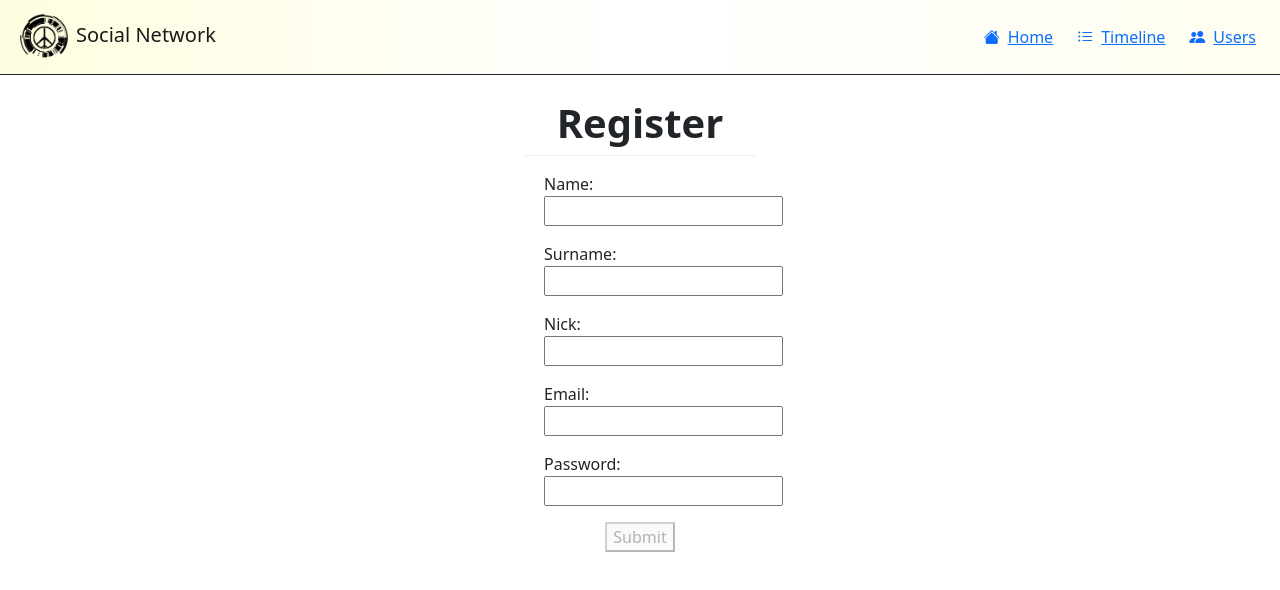
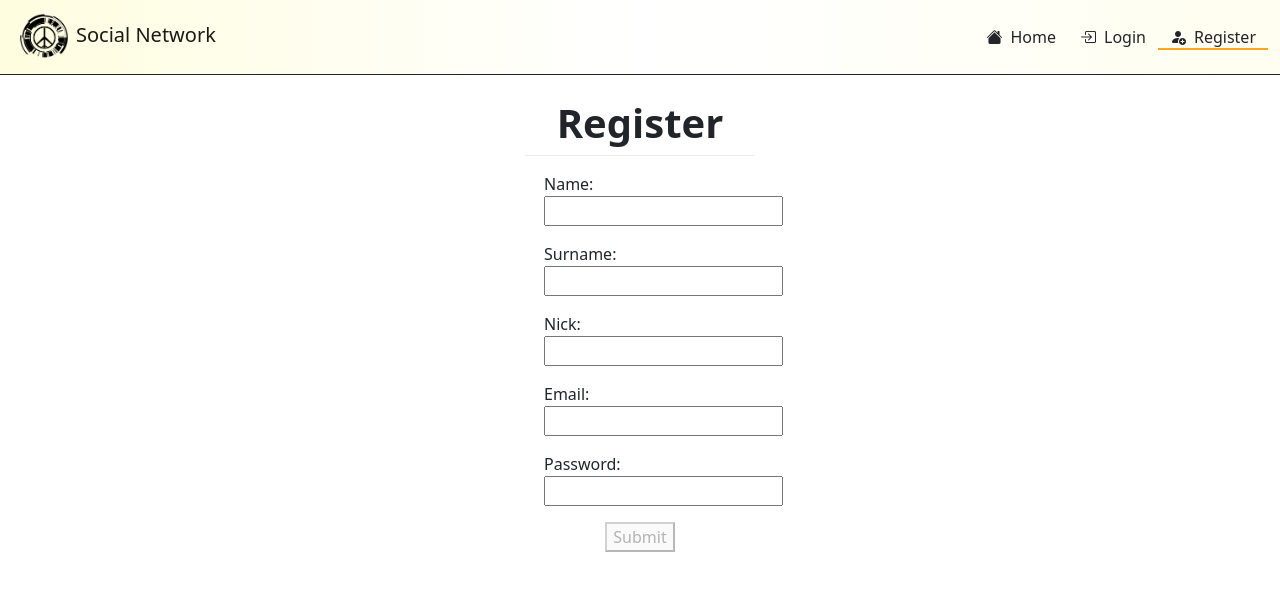
Before and after one commit to Rubru94/social-network-mean-stack, an Angular app in the folder frontend/: page /register in a window 1280 px wide. Shown: the top 590 px of the page. Built offline with nearby package versions, Linux system fonts and the light colour scheme.

Commit message:
feat: User session using localstorage

```diff
--- a/frontend/src/app/public/components/login/login.component.ts
+++ b/frontend/src/app/public/components/login/login.component.ts
@@ -1,5 +1,6 @@
 import { Component, OnInit } from '@angular/core';
 import { AbstractControl, FormBuilder, FormControl, FormGroup, Validators } from '@angular/forms';
+import { Router } from '@angular/router';
 import { FormStatus } from '../../models/form-status.model';
 import { User } from '../../models/user.model';
 import { UserService } from '../../services/user.service';
@@ -13,11 +14,10 @@ export class LoginComponent implements OnInit {
     title: string;
     user: User;
     status: FormStatus;
-    token?: string;
     errMsg?: string;
     loginForm: FormGroup;
 
-    constructor(private fb: FormBuilder, private userService: UserService) {
+    constructor(private fb: FormBuilder, private router: Router, private userService: UserService) {
         this.title = 'Login';
         this.user = new User();
         this.status = FormStatus.None;
@@ -45,10 +45,10 @@ export class LoginComponent implements OnInit {
 
     onSubmit(form: FormGroup) {
         this.user = new User(form.value);
-        this.userService.login(this.user, true).subscribe({
-            next: (res: { token: string }) => {
-                this.token = res?.token;
-                console.log(this.token);
+        this.userService.login(this.user).subscribe({
+            next: (res: User | { token: string }) => {
+                localStorage.setItem('identity', JSON.stringify(res));
+                this.requestToken();
                 this.status = FormStatus.Valid;
                 form.reset();
             },
@@ -58,4 +58,17 @@ export class LoginComponent implements OnInit {
             }
         });
     }
+
+    requestToken() {
+        this.userService.login(this.user, true).subscribe({
+            next: (res: User | { token: string }) => {
+                localStorage.setItem('token', (res as { token: string })?.token);
+                this.router.navigateByUrl('/');
+            },
+            error: (err: Error) => {
+                this.status = FormStatus.Invalid;
+                this.errMsg = err.message;
+            }
+        });
+    }
 }
--- a/frontend/src/app/public/public.component.ts
+++ b/frontend/src/app/public/public.component.ts
@@ -5,4 +5,6 @@ import { Component } from '@angular/core';
     templateUrl: './public.component.html',
     styleUrls: ['./public.component.scss']
 })
-export class PublicComponent {}
+export class PublicComponent {
+    constructor() {}
+}
--- a/frontend/src/app/public/services/user.service.ts
+++ b/frontend/src/app/public/services/user.service.ts
@@ -18,7 +18,15 @@ export class UserService {
         return this.http.post<User>(`${this.api}/register`, user);
     }
 
-    login(user: User, token: boolean = false): Observable<{ token: string }> {
-        return this.http.post<{ token: string }>(`${this.api}/login`, user, { params: { token } });
+    login(user: User, token: boolean = false): Observable<User | { token: string }> {
+        return this.http.post<User | { token: string }>(`${this.api}/login`, user, { params: { token } });
+    }
+
+    get identity(): User {
+        return new User(JSON.parse((localStorage.getItem('identity') as string) ?? null));
+    }
+
+    get token(): string {
+        return localStorage.getItem('token') as string;
     }
 }
--- a/frontend/src/app/shared/components/navbar/navbar.component.html
+++ b/frontend/src/app/shared/components/navbar/navbar.component.html
@@ -12,23 +12,37 @@
 
             <ul class="nav">
                 <li class="nav-item">
-                    <a href="#">
+                    <a routerLink="/home" routerLinkActive="active">
                         <em class="bi bi-house-fill"></em>
                         <span>Home</span>
                     </a>
                 </li>
 
-                <li class="nav-item">
-                    <a href="#">
+                <li *ngIf="token" class="nav-item">
+                    <a routerLink="#" routerLinkActive="active">
                         <em class="bi bi-list-ul"></em>
                         <span>Timeline</span>
                     </a>
                 </li>
 
-                <li class="nav-item">
-                    <a routerLink="/register">
+                <li *ngIf="token" class="nav-item">
+                    <a routerLink="#" routerLinkActive="active">
                         <em class="bi bi-people-fill"></em>
                         <span>Users</span>
+                    </a>
+                </li>
+
+                <li *ngIf="!token" class="nav-item">
+                    <a routerLink="/login" routerLinkActive="active">
+                        <em class="bi bi-box-arrow-in-right"></em>
+                        <span>Login</span>
+                    </a>
+                </li>
+
+                <li *ngIf="!token" class="nav-item">
+                    <a routerLink="/register" routerLinkActive="active">
+                        <em class="bi bi-person-fill-add"></em>
+                        <span>Register</span>
                     </a>
                 </li>
             </ul>
--- a/frontend/src/app/shared/components/navbar/navbar.component.scss
+++ b/frontend/src/app/shared/components/navbar/navbar.component.scss
@@ -7,7 +7,15 @@ nav {
             padding: 0 0.25rem;
         }
         a {
+            color: inherit;
+            text-decoration: none;
             padding: 0 0.5rem;
+            :hover {
+                background-color: none;
+            }
+        }
+        &:hover {
+            background-color: rgba(255, 166, 0, 0.199);
         }
     }
 }
--- a/frontend/src/app/shared/components/navbar/navbar.component.ts
+++ b/frontend/src/app/shared/components/navbar/navbar.component.ts
@@ -1,14 +1,24 @@
-import { Component } from '@angular/core';
+import { Component, DoCheck, OnInit } from '@angular/core';
+import { UserService } from 'src/app/public/services/user.service';
 
 @Component({
     selector: 'app-navbar',
     templateUrl: './navbar.component.html',
     styleUrls: ['./navbar.component.scss']
 })
-export class NavbarComponent {
+export class NavbarComponent implements OnInit, DoCheck {
     title: string;
+    token?: string;
 
-    constructor() {
+    constructor(private userService: UserService) {
         this.title = 'Social Network';
     }
+
+    ngOnInit() {
+        this.token = this.userService.token;
+    }
+
+    ngDoCheck(): void {
+        this.token = this.userService.token;
+    }
 }
--- /dev/null
+++ b/frontend/src/app/shared/pipes/truncate.pipe.ts
@@ -0,0 +1,28 @@
+import { Pipe, PipeTransform } from '@angular/core';
+
+/*
+
+A pipe is a class decorated with pipe metadata.
+The pipe class implements the PipeTransform interface's transform method that accepts an input value followed by optional parameters and returns the transformed value.
+There will be one additional argument to the transform method for each parameter passed to the pipe. Your pipe has one such parameter: the exponent.
+To tell Angular that this is a pipe, you apply the @Pipe decorator, which you import from the core Angular library.
+The @Pipe decorator allows you to define the pipe name that you'll use within template expressions. It must be a valid JavaScript identifier.
+
+*/
+
+/*
+  This pipe truncates a string.
+  Use it like so {{ String expression | truncate:10 }}
+  This truncates the string to 10 letters and adds '...' to end.
+*/
+
+@Pipe({ name: 'truncate' })
+export class TruncatePipe implements PipeTransform {
+    /*
+  The transform method is essential to a pipe. The PipeTransform interface defines that method and guides both tooling and the compiler. Technically, it's optional; Angular looks for and executes the transform method regardless.
+  */
+
+    transform(value: string, limit: number): string {
+        return value.length < limit ? value : value.slice(0, limit) + '...';
+    }
+}
--- a/frontend/src/app/shared/shared.module.ts
+++ b/frontend/src/app/shared/shared.module.ts
@@ -4,10 +4,11 @@ import { NgModule } from '@angular/core';
 import { ReactiveFormsModule } from '@angular/forms';
 import { RouterModule } from '@angular/router';
 import { NavbarComponent } from './components/navbar/navbar.component';
+import { TruncatePipe } from './pipes/truncate.pipe';
 
 @NgModule({
-    declarations: [NavbarComponent],
+    declarations: [NavbarComponent, TruncatePipe],
     imports: [CommonModule, RouterModule, ReactiveFormsModule, HttpClientModule],
-    exports: [ReactiveFormsModule, HttpClientModule, NavbarComponent]
+    exports: [ReactiveFormsModule, HttpClientModule, NavbarComponent, TruncatePipe]
 })
 export class SharedModule {}
--- a/frontend/src/styles.scss
+++ b/frontend/src/styles.scss
@@ -1,6 +1,9 @@
 /* You can add global styles to this file, and also import other style files */
 @import '~bootstrap-icons/font/bootstrap-icons.css';
 
+.active {
+    border-bottom: 2px solid #ffa620;
+}
 .h1-strong {
     font-weight: bold;
     padding: 0.5rem 2rem;
```
Also changed, not shown: 1 other file (tests, documents, lock files or other folders).
